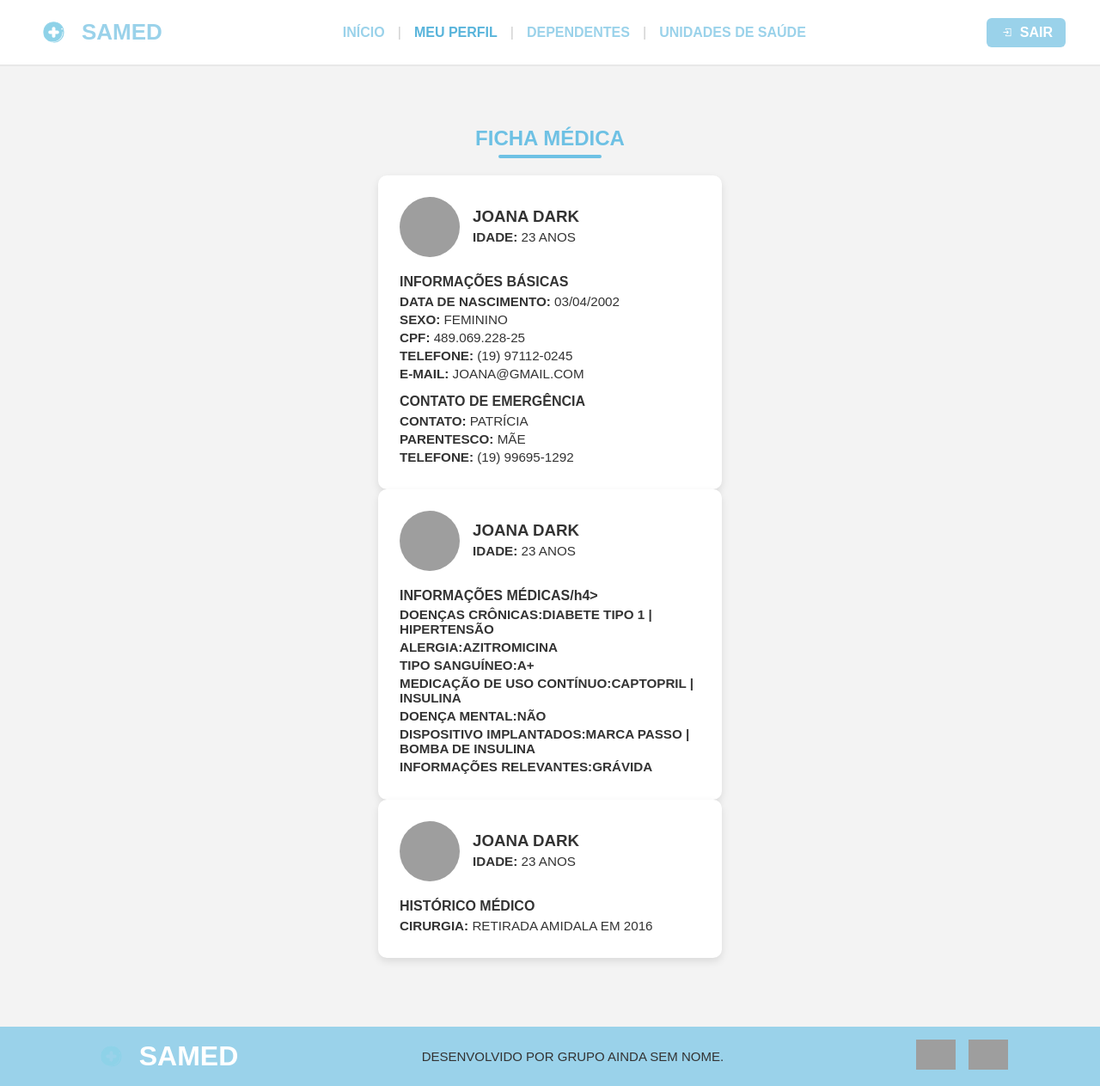
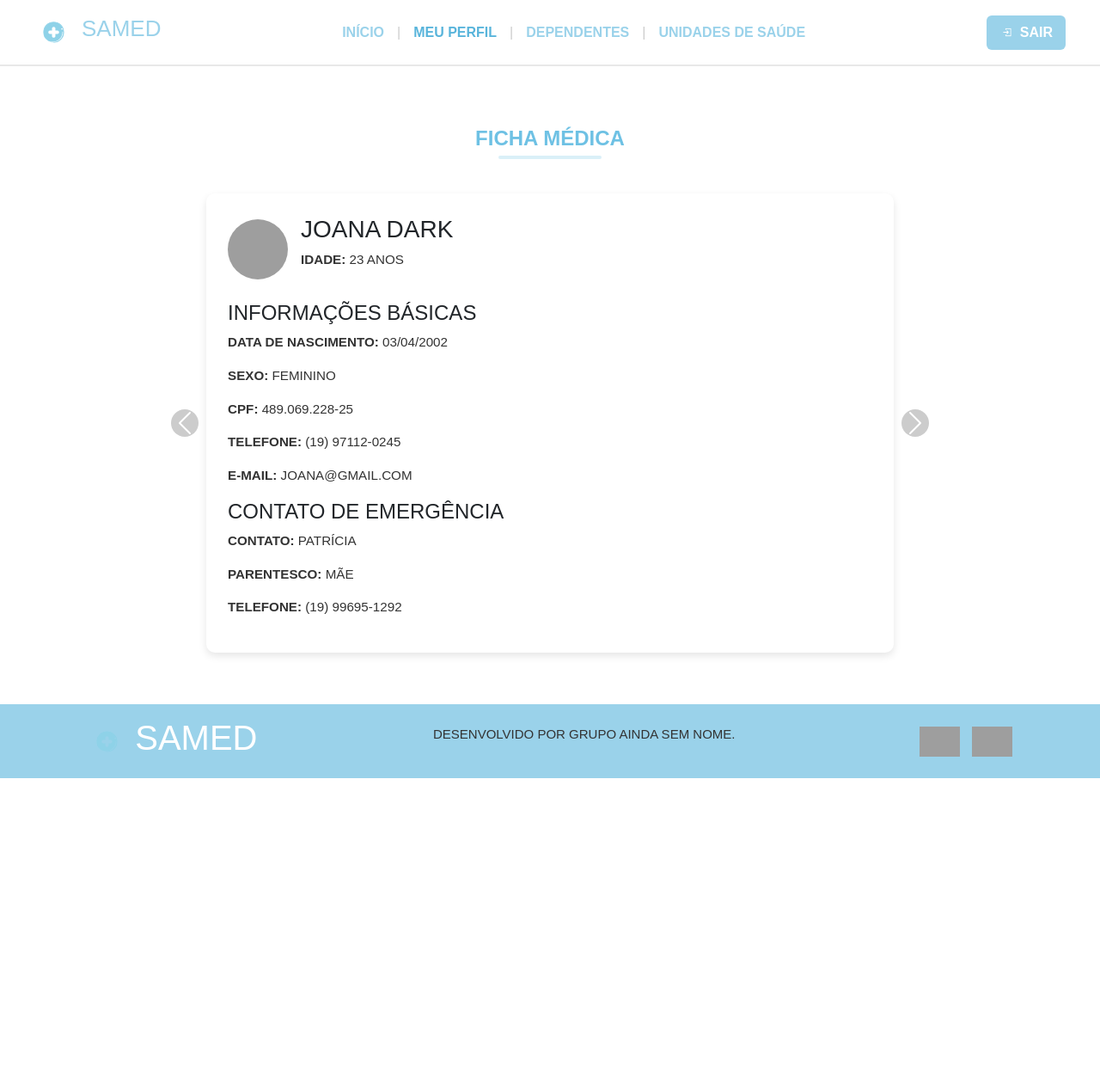
Before and after one commit to JuliaSBarbosa/samed, a PHP site: page /perfil.php in a window 1280 px wide. Shown: the whole page at 86% size. After the commit the page ends 905 px from the top, so only its background shows below. Run offline with PHP 8.4, Linux system fonts and the light colour scheme; grey boxes are pictures that could not be loaded.

Commit message:
adicionado carrossel na pagina de perfil e imagens nas paginas

```diff
--- a/estilos/style.css
+++ b/estilos/style.css
@@ -144,7 +144,7 @@
 footer {
     background-color: #9ad2ea;
     color: #fff;
-    margin-top: 80px;
+    margin-top: 40px;
     display: flex;
     align-items: center;
     justify-content: space-around;
@@ -194,9 +194,9 @@
 .card-ficha {
     background: #fff;
     border-radius: 10px;
-    box-shadow: 0 4px 10px rgba(0,0,0,0.1);
+    box-shadow: 0 4px 10px rgba(0, 0, 0, 0.1);
     padding: 25px;
-    width: 400px;
+    width: 800px;
     margin: 0 auto;
     text-align: left;
 }
@@ -214,7 +214,8 @@
     margin-right: 15px;
 }
 
-  .info-basica, .contato-emergencia {
+.info-basica,
+.contato-emergencia {
     margin-top: 15px;
 }
 
@@ -233,3 +234,40 @@
 strong {
     font-weight: 700;
 }
+
+/* ======= ESTILOS DO CARROSSEL BOOTSTRAP ======= */
+
+/* Deixa o carrossel um pouco mais largo que o card,
+           para os controles não ficarem colados */
+#fichaCarousel {
+    max-width: 1000px;
+    /* ALTERADO: Aumentado de 600px para 1000px */
+    margin: 0 auto;
+}
+
+/* Garante que os slides tenham uma altura mínima
+           para os cards não pularem visualmente */
+.carousel-item {
+    padding: 20px 0;
+}
+
+/*Força a altura mínima no container dos slides */
+.carousel-inner {
+    min-height: 500px;
+}
+
+/* Deixa as setas de controle (prev/next) escuras para ver no fundo branco */
+.carousel-control-prev-icon,
+.carousel-control-next-icon {
+    background-color: rgba(0, 0, 0, 0.4);
+    border-radius: 50%;
+    padding: 10px;
+    background-size: 60%;
+}
+
+/* Deixa os indicadores (bolinhas) com a cor do tema do site */
+.carousel-indicators [data-bs-target] {
+    background-color: #9ad2ea;
+    height: 5px;
+    width: 30px;
+}
--- a/index.php
+++ b/index.php
@@ -40,21 +40,21 @@
         <div class="opcoes">
             <a href="perfil.php" class="link-card">
                 <div class="card">
-                    <img src="img/user-icon.png" alt="Usuário" class="icone">
+                    <img src="img/usuario.svg" alt="Usuário" class="icone">
                     <p>Acesse a sua ficha de informações</p>
                 </div>
             </a>
 
             <a href="hospital.php" class="link-card">
                 <div class="card">
-                    <img src="img/local-icon.png" alt="Hospitais" class="icone">
+                    <img src="img/local.svg" alt="Hospitais" class="icone">
                     <p>Confira lista de hospitais próximos</p>
                 </div>
             </a>
 
             <a href="dependentes.php" class="link-card">
                 <div class="card">
-                    <img src="img/local-icon.png" alt="Dependentes" class="icone">
+                    <img src="img/dependentes.svg" alt="Dependentes" class="icone">
                     <p>Dados dos Dependentes</p>
                 </div>
             </a>
--- a/perfil.php
+++ b/perfil.php
@@ -7,6 +7,9 @@
     <title>SAMED - Perfil</title>
     <link rel="stylesheet" href="estilos/style.css">
     <link rel="icon" href="img/logo.png" type="image/png">
+    <!-- Bootstrap CSS -->
+    <link href="https://cdn.jsdelivr.net/npm/bootstrap@5.3.3/dist/css/bootstrap.min.css" rel="stylesheet"
+        integrity="sha384-QWTKZyjpPEjISv5WaRU9OFeRpok6YctnYmDr5pNlyT2bRjXh0JMhjY6hW+ALEwIH" crossorigin="anonymous">
 </head>
 
 <body>
@@ -39,16 +42,33 @@
             <h2>FICHA MÉDICA</h2>
             <hr>
 
-            <!--slide 1-->
+            <!-- Início do Carrossel Bootstrap -->
+            <div id="fichaCarousel" class="carousel slide" data-bs-ride="false">
+                <!-- data-bs-ride="false" impede de girar sozinho -->
+
+                <!-- Indicadores (barrinhas embaixo) -->
+                <div class="carousel-indicators">
+                    <button type="button" data-bs-target="#fichaCarousel" data-bs-slide-to="0" class="active"
+                        aria-current="true" aria-label="Slide 1"></button>
+                    <button type="button" data-bs-target="#fichaCarousel" data-bs-slide-to="1"
+                        aria-label="Slide 2"></button>
+                    <button type="button" data-bs-target="#fichaCarousel" data-bs-slide-to="2"
+                        aria-label="Slide 3"></button>
+                </div>
+
+                <!-- Wrapper dos Slides -->
+                <div class="carousel-inner">
+
+                    <!-- Slide 1 -->
+                    <div class="carousel-item active">
                         <div class="card-ficha">
                             <div class="perfil">
-                    <img src="img/user-icon.png" alt="Foto do usuário">
+                                <img src="img/perfil.svg" alt="Foto do usuário">
                                 <div>
                                     <h3>JOANA DARK</h3>
                                     <p><strong>IDADE:</strong> 23 ANOS</p>
                                 </div>
                             </div>
-
                             <div class="info-basica">
                                 <h4>INFORMAÇÕES BÁSICAS</h4>
                                 <p><strong>DATA DE NASCIMENTO:</strong> 03/04/2002</p>
@@ -57,7 +77,6 @@
                                 <p><strong>TELEFONE:</strong> (19) 97112-0245</p>
                                 <p><strong>E-MAIL:</strong> JOANA@GMAIL.COM</p>
                             </div>
-
                             <div class="contato-emergencia">
                                 <h4>CONTATO DE EMERGÊNCIA</h4>
                                 <p><strong>CONTATO:</strong> PATRÍCIA</p>
@@ -65,44 +84,70 @@
                                 <p><strong>TELEFONE:</strong> (19) 99695-1292</p>
                             </div>
                         </div>
+                    </div>
+                    <!-- Fim do Slide 1 -->
 
-            <!--slide 2-->
+                    <!-- Slide 2 -->
+                    <div class="carousel-item">
                         <div class="card-ficha">
                             <div class="perfil">
-                    <img src="img/user-icon.png" alt="Foto do usuário">
+                            <img src="img/perfil.svg" alt="Foto do usuário">
                                 <div>
                                     <h3>JOANA DARK</h3>
                                     <p><strong>IDADE:</strong> 23 ANOS</p>
                                 </div>
                             </div>
-
                             <div class="info-basica">
-                    <h4>INFORMAÇÕES MÉDICAS/h4>
-                    <p><strong>DOENÇAS CRÔNICAS:</strong>DIABETE TIPO 1 | HIPERTENSÃO</p>
-                    <p><strong>ALERGIA:</strong>AZITROMICINA</p>
-                    <p><strong>TIPO SANGUÍNEO:</strong>A+</p>
-                    <p><strong>MEDICAÇÃO DE USO CONTÍNUO:</strong>CAPTOPRIL | INSULINA</p>
-                    <p><strong>DOENÇA MENTAL:</strong>NÃO</p>
-                    <p><strong>DISPOSITIVO IMPLANTADOS:</strong>MARCA PASSO | BOMBA DE INSULINA</p>
-                    <p><strong>INFORMAÇÕES RELEVANTES:</strong>GRÁVIDA</p>
+                                <!-- CORREÇÃO: Faltava fechar o H4 aqui -->
+                                <h4>INFORMAÇÕES MÉDICAS</h4>
+                                <p><strong>DOENÇAS CRÔNICAS:</strong> DIABETE TIPO 1 | HIPERTENSÃO</p>
+                                <p><strong>ALERGIA:</strong> AZITROMICINA</p>
+                                <p><strong>TIPO SANGUÍNEO:</strong> A+</p>
+                                <p><strong>MEDICAÇÃO DE USO CONTÍNUO:</strong> CAPTOPRIL | INSULINA</p>
+                                <p><strong>DOENÇA MENTAL:</strong> NÃO</p>
+                                <p><strong>DISPOSITIVO IMPLANTADOS:</strong> MARCA PASSO | BOMBA DE INSULINA</p>
+                                <p><strong>INFORMAÇÕES RELEVANTES:</strong> GRÁVIDA</p>
                             </div>
                         </div>
+                    </div>
+                    <!-- Fim do Slide 2 -->
 
-            <!--slide 3-->
+                    <!-- Slide 3 -->
+                    <div class="carousel-item">
                         <div class="card-ficha">
                             <div class="perfil">
-                    <img src="img/user-icon.png" alt="Foto do usuário">
+                            <img src="img/perfil.svg" alt="Foto do usuário">
                                 <div>
                                     <h3>JOANA DARK</h3>
                                     <p><strong>IDADE:</strong> 23 ANOS</p>
                                 </div>
                             </div>
-
                             <div class="info-basica">
                                 <h4>HISTÓRICO MÉDICO</h4>
                                 <p><strong>CIRURGIA:</strong> RETIRADA AMIDALA EM 2016</p>
                             </div>
                         </div>
+                    </div>
+                    <!-- Fim do Slide 3 -->
+
+                </div>
+                <!-- Fim do Wrapper dos Slides -->
+
+                <!-- Controles (Setas) -->
+                <button class="carousel-control-prev" type="button" data-bs-target="#fichaCarousel"
+                    data-bs-slide="prev">
+                    <span class="carousel-control-prev-icon" aria-hidden="true"></span>
+                    <span class="visually-hidden">Previous</span>
+                </button>
+                <button class="carousel-control-next" type="button" data-bs-target="#fichaCarousel"
+                    data-bs-slide="next">
+                    <span class="carousel-control-next-icon" aria-hidden="true"></span>
+                    <span class="visually-hidden">Next</span>
+                </button>
+
+            </div>
+            <!-- Fim do Carrossel Bootstrap -->
+
         </section>
     </main>
 
@@ -118,6 +163,12 @@
             <img src="img/googleplay.png" alt="Google Play">
         </div>
     </footer>
+
+    <!-- Bootstrap JS Bundle (sempre no final do body) -->
+    <script src="https://cdn.jsdelivr.net/npm/bootstrap@5.3.3/dist/js/bootstrap.bundle.min.js"
+        integrity="sha384-YvpcrYf0tY3lHB60NNkmXc5s9fDVZLESaAA55NDzOxhy9GkcIdslK1eN7N6jIeHz"
+        crossorigin="anonymous"></script>
+
 </body>
 
 </html>
```
Lines whose indentation alone changed are shown as unchanged.
